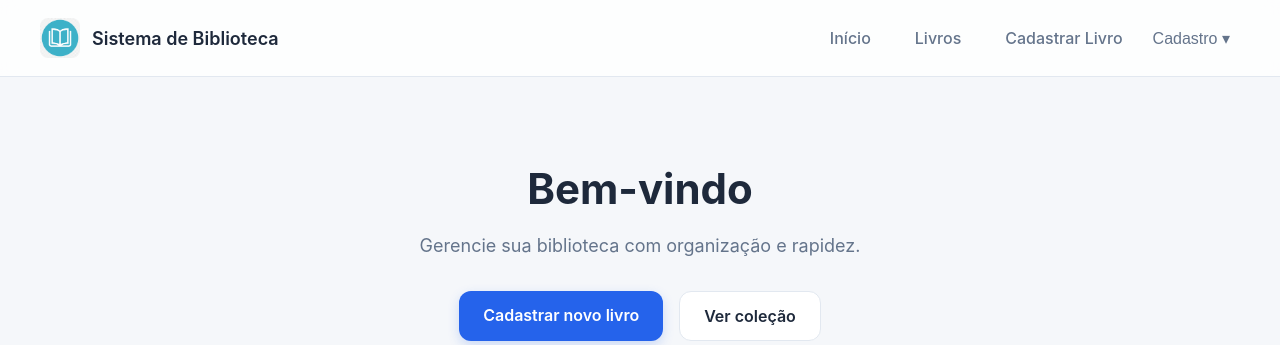
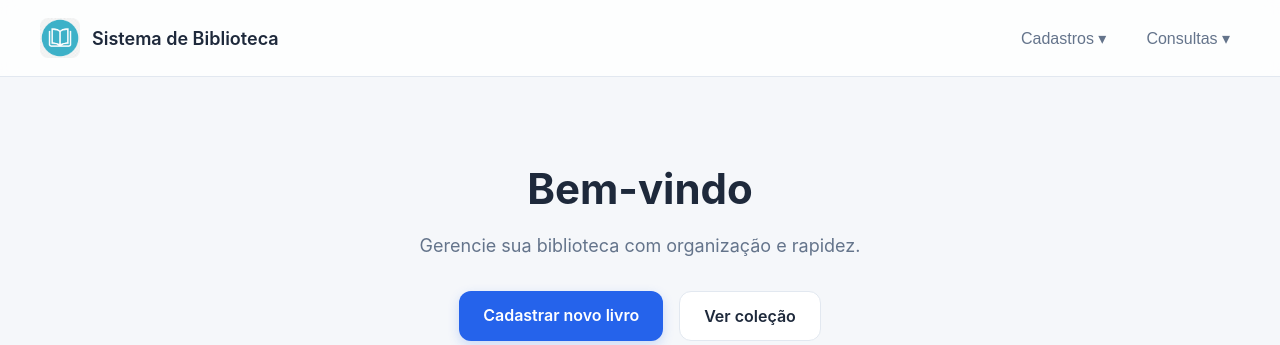
Before and after one commit to kaiquealencar/biblioteca, a Flask app: page / in a window 1280 px wide. Shown: the top 345 px of the page. Run offline with Flask 3, Linux system fonts and the light colour scheme.

Commit message:
correção do menu na página index.html

```diff
--- a/app/templates/index.html
+++ b/app/templates/index.html
@@ -15,17 +15,18 @@
     </div>
 
     <nav>
-      <a href="/">Início</a>
-      <a href="/livros">Livros</a>
-      <a href="{{url_for('livros.cadastrar_livro')}}">Cadastrar Livro</a>
-       <div class="dropdown" id="myDropdown">
-      <button class="dropbtn" onclick="toggleDropdown()">Cadastro &#9662;</button>
+      <div class="dropdown" id="myDropdown">
+        <button class="dropbtn" onclick="toggleDropdown()">Cadastros &#9662;</button>
       <div class="dropdown-content">
         <a href="{{ url_for('usuarios.cadastrar_usuario') }}">Cadastrar Usuário</a>
         <a href="{{ url_for('livros.cadastrar_livro') }}">Cadastrar Livro</a>
         <a href="{{ url_for('leitores.cadastrar_leitores') }}">Cadastrar Leitores</a>
+      </div>
+    </div>
+    <div class="dropdown" id="myDropdown">
+        <button class="dropbtn" onclick="toggleDropdown()">Consultas &#9662;</button>
+      <div class="dropdown-content">
         <a href="{{ url_for('leitores.ver_leitor') }}">Consultar Leitores</a>
-
       </div>
     </div>
     </nav>
```
